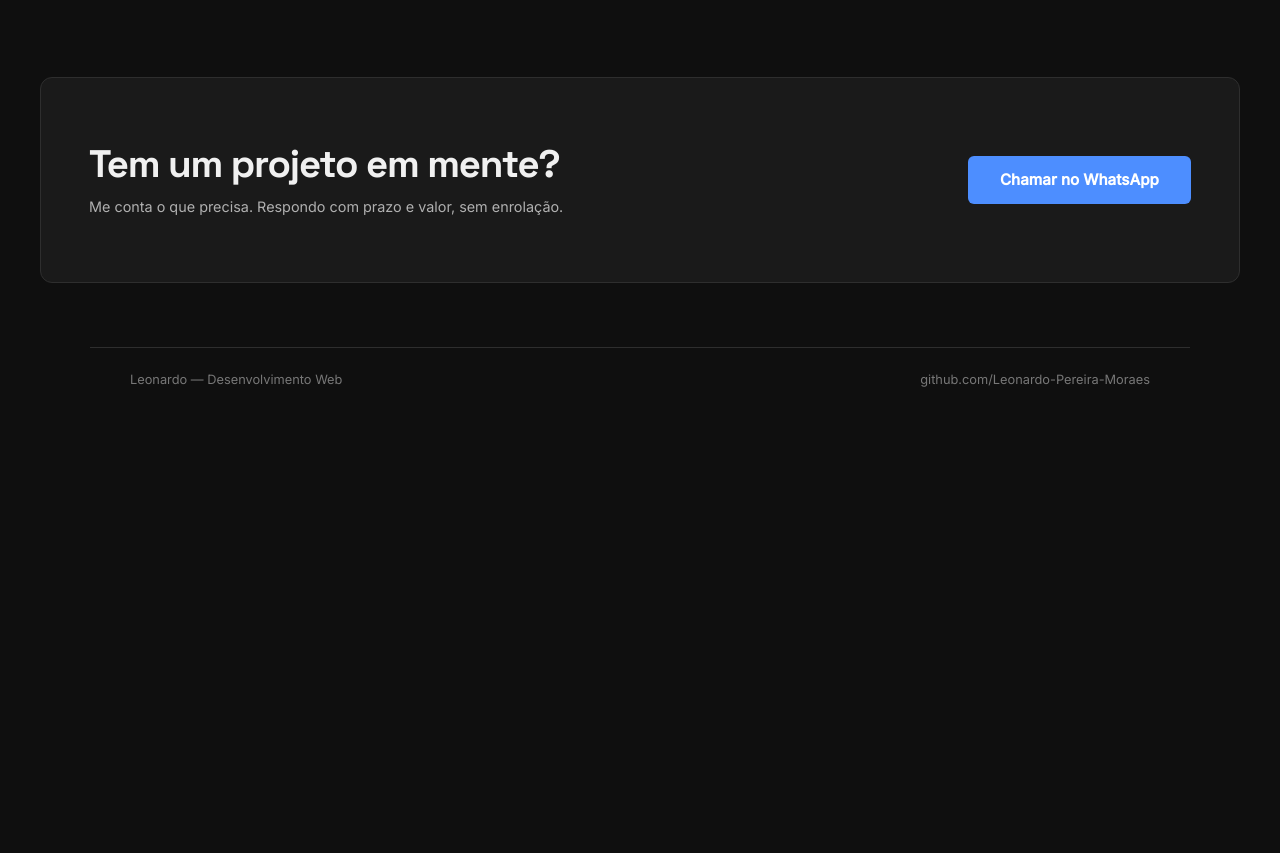
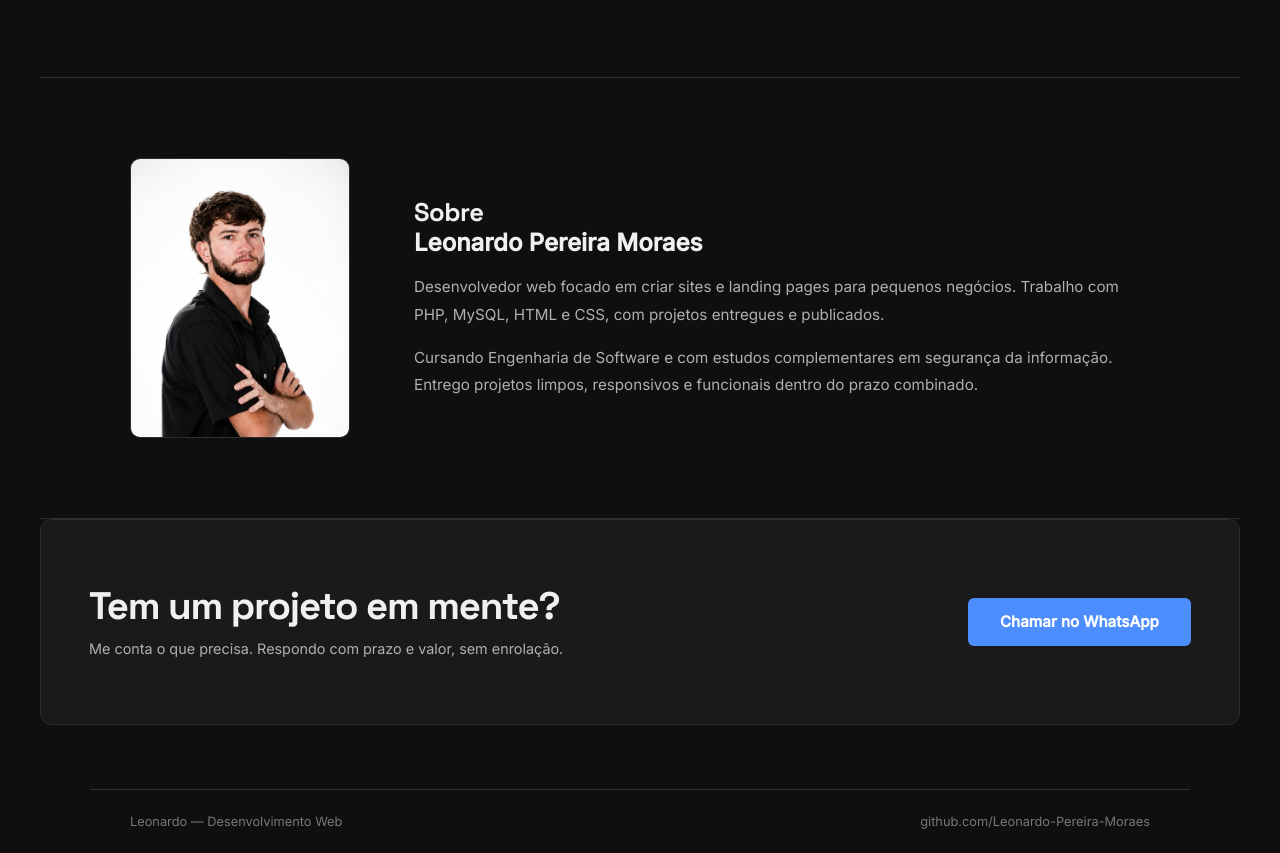
Before and after one commit to Leonardo-Pereira-Moraes/Leonardo-Pereira-Moraes.github.io, a plain HTML site: page index.html in a window 1280 px wide. Shown: the part 1854-2707 px from the top of the page. Before the commit the page ends 2265 px from the top, so only its background shows below. Drawn offline with Linux system fonts and the light colour scheme.

Commit message:
Add files via upload

```diff
--- a/index.html
+++ b/index.html
@@ -496,6 +496,30 @@
     </div>
   </section>
 
+  <hr class="divider" />
+
+  <section class="section" id="sobre">
+    <div style="display: flex; align-items: center; gap: 4rem; flex-wrap: wrap;">
+      <img
+        src="foto.jpeg"
+        alt="Leonardo Pereira Moraes"
+        style="width: 220px; height: 280px; object-fit: cover; object-position: top; border-radius: 10px; flex-shrink: 0; border: 1px solid var(--border);"
+      />
+      <div style="flex: 1; min-width: 260px;">
+        <p class="section-label">Sobre</p>
+        <h2 class="section-title" style="margin-bottom: 1rem;">Leonardo Pereira Moraes</h2>
+        <p style="color: var(--text-mid); font-size: 0.95rem; line-height: 1.8; margin-bottom: 1rem;">
+          Desenvolvedor web focado em criar sites e landing pages para pequenos negócios. Trabalho com PHP, MySQL, HTML e CSS, com projetos entregues e publicados.
+        </p>
+        <p style="color: var(--text-mid); font-size: 0.95rem; line-height: 1.8;">
+          Cursando Engenharia de Software e com estudos complementares em segurança da informação. Entrego projetos limpos, responsivos e funcionais dentro do prazo combinado.
+        </p>
+      </div>
+    </div>
+  </section>
+
+  <hr class="divider" />
+
   <div class="cta-section">
     <div class="cta-text">
       <h2>Tem um projeto em mente?</h2>
```
Also changed, not shown: foto.jpeg (added).
